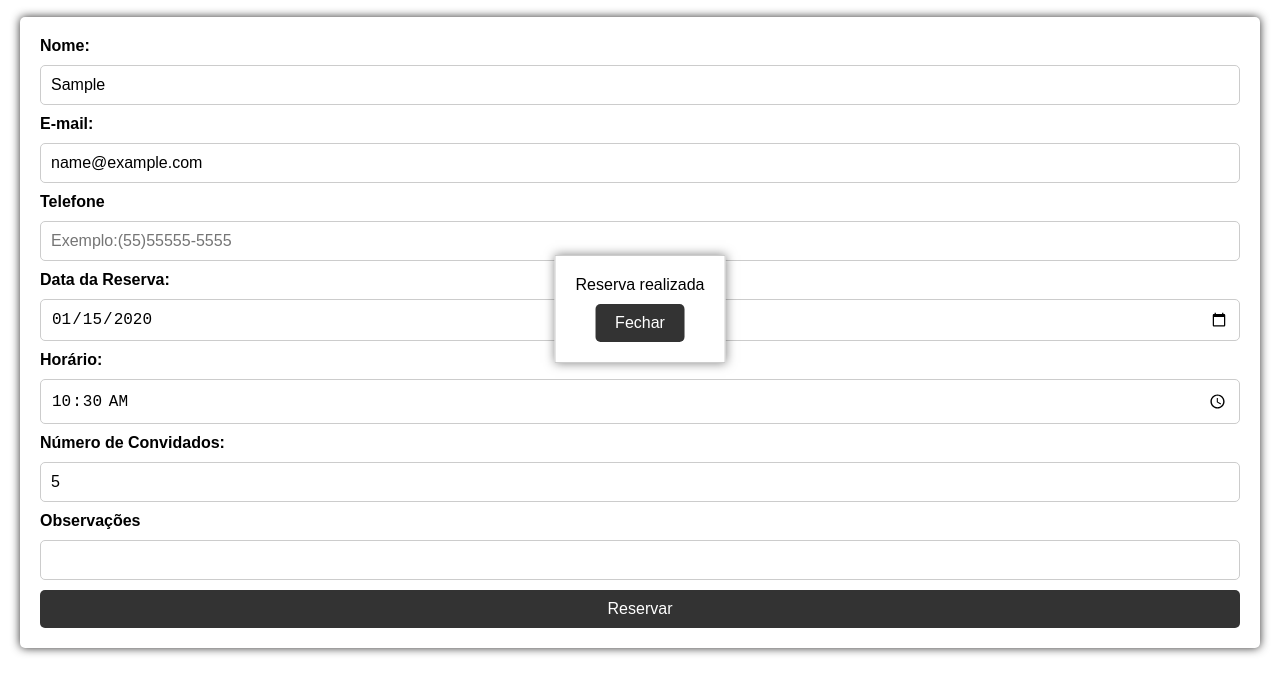
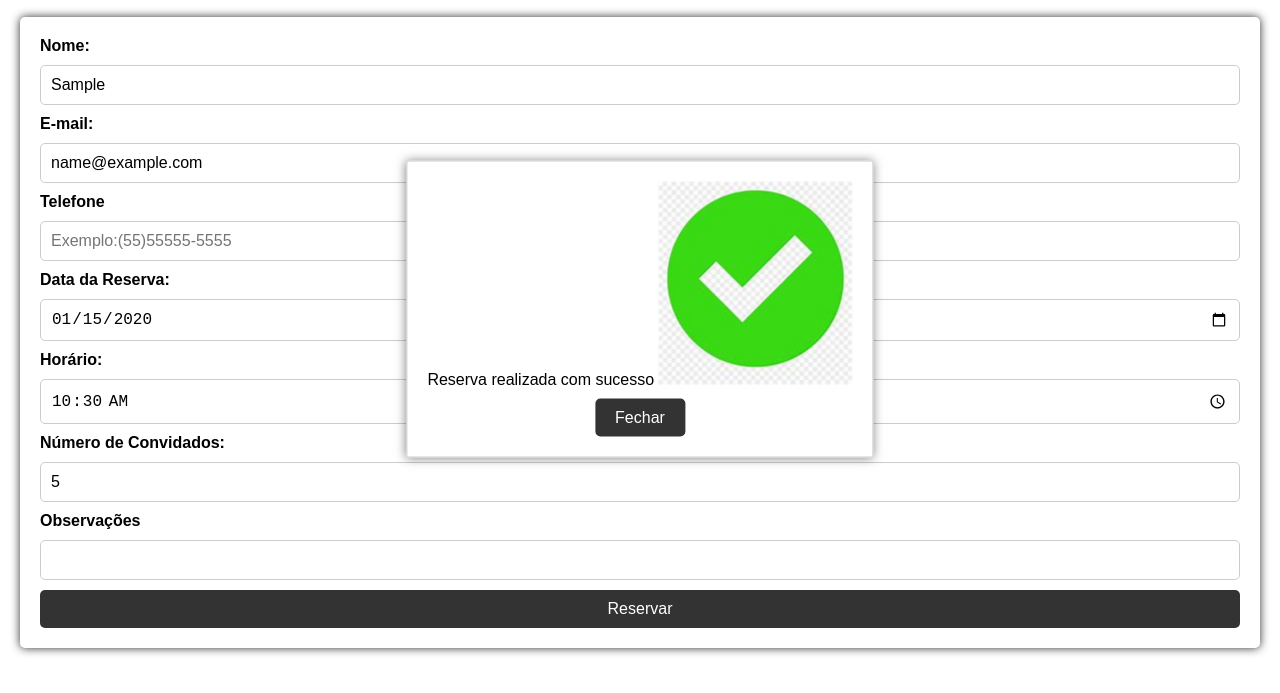
Before and after one commit to talysson-andrade/sabor-de-carne, a plain HTML site: page reserva.html in a window 1280 px wide. Both pictures are taken after typing "Sample", "name@example.com", "Sample", "2020-01-15", "10:30", "5" into the empty fields and a click on the button "Reservar". Shown: the part 91-784 px from the top of the page. Drawn offline with Linux system fonts and the light colour scheme.

Commit message:
atualização pop up

```diff
--- a/reserva.html
+++ b/reserva.html
@@ -55,7 +55,7 @@
 
             <button id="btnReservar">Reservar</button>
     <div id="popup" class="popup">
-        <p>Reserva realizada</p>
+        <p>Reserva realizada com sucesso <img src="images/confere.jpg" alt="confere"></p>
         <button id="fecharPopup">Fechar</button>
     </div>
 
--- a/style/reserva.css
+++ b/style/reserva.css
@@ -90,3 +90,10 @@ button:hover {
 .popup button {
     margin-top: 10px;
 }
+
+p{
+
+}
+.autenticador img{
+    width: 100px;
+}
```
Also changed, not shown: images/confere.jpg (added).
